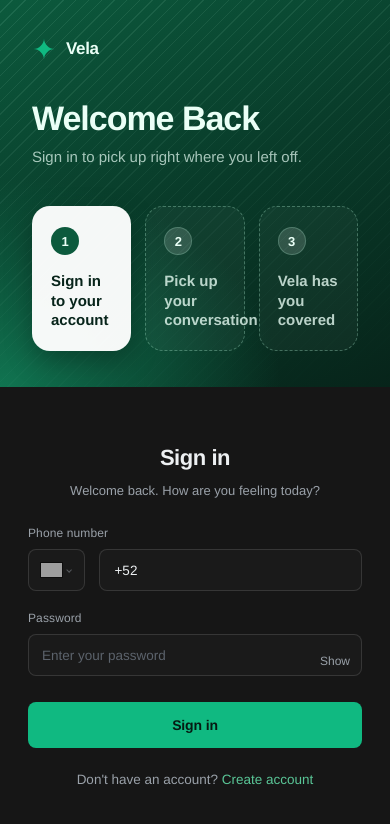
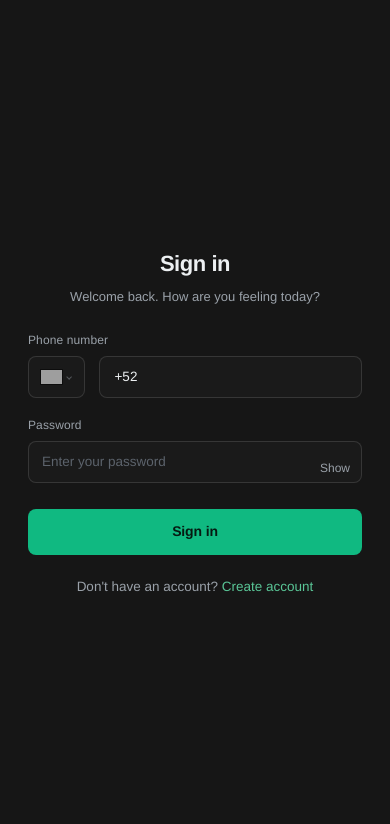
Before and after one commit to Haile-08/PSP-WhatsApp-Frontend, a React (Vite) app: page /login in a window 390 px wide. Shown: the top 824 px of the page. Built offline with nearby package versions, Linux system fonts and the light colour scheme; grey boxes are pictures that could not be loaded.

Commit message:
fix: the auth responsiveness

```diff
--- a/src/features/auth/auth.css
+++ b/src/features/auth/auth.css
@@ -337,7 +337,5 @@
 /* =============== responsive =============== */
 @media (max-width: 800px) {
   .auth-shell { grid-template-columns: 1fr; }
-  .auth-aside { min-height: 0; gap: 28px; padding: 36px 32px; }
-  .auth-aside-head { flex-direction: column; align-items: flex-start; gap: 10px; }
-  .auth-aside-sub { max-width: none; padding-bottom: 0; }
+  .auth-aside { display: none; }
 }
```
